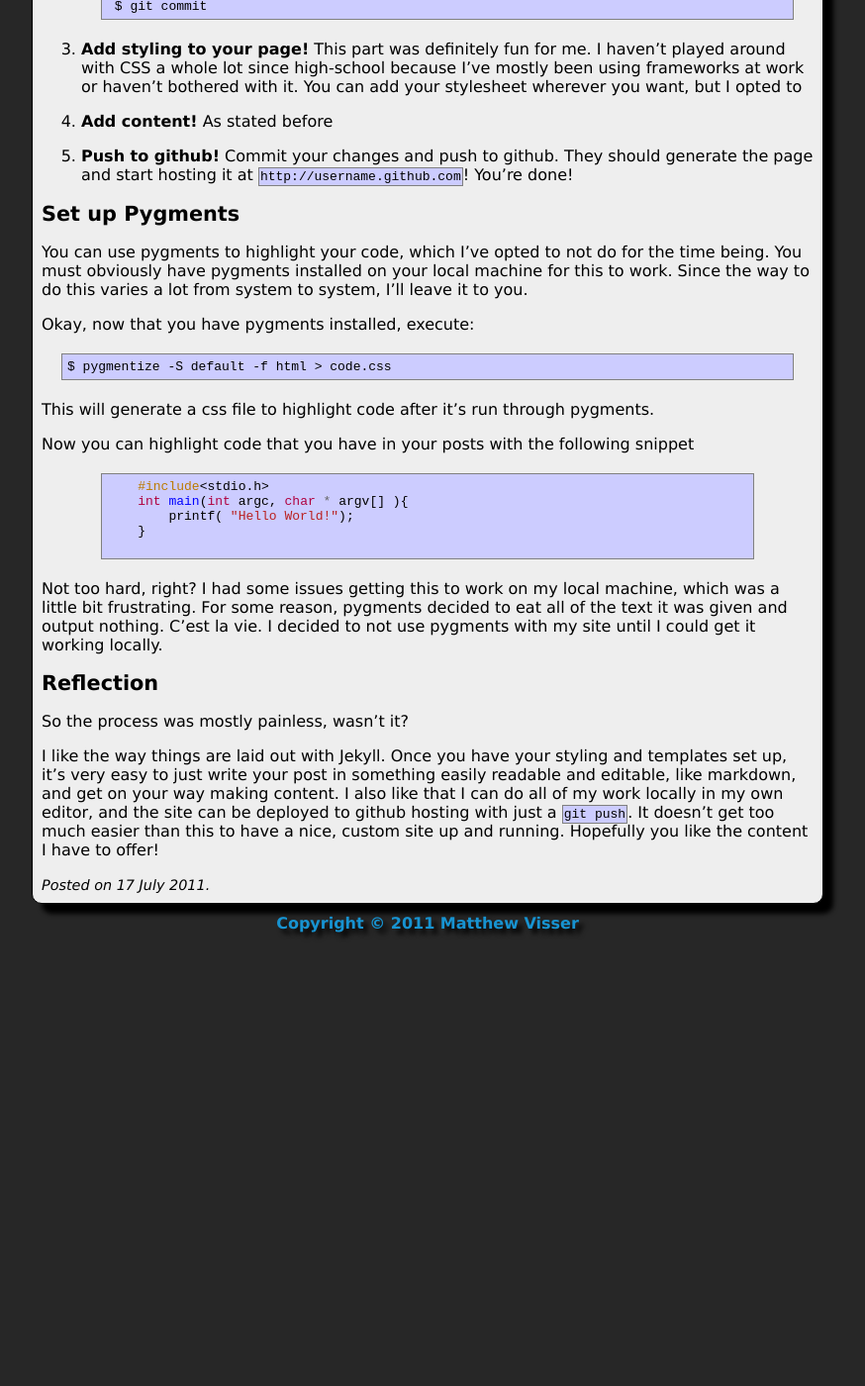
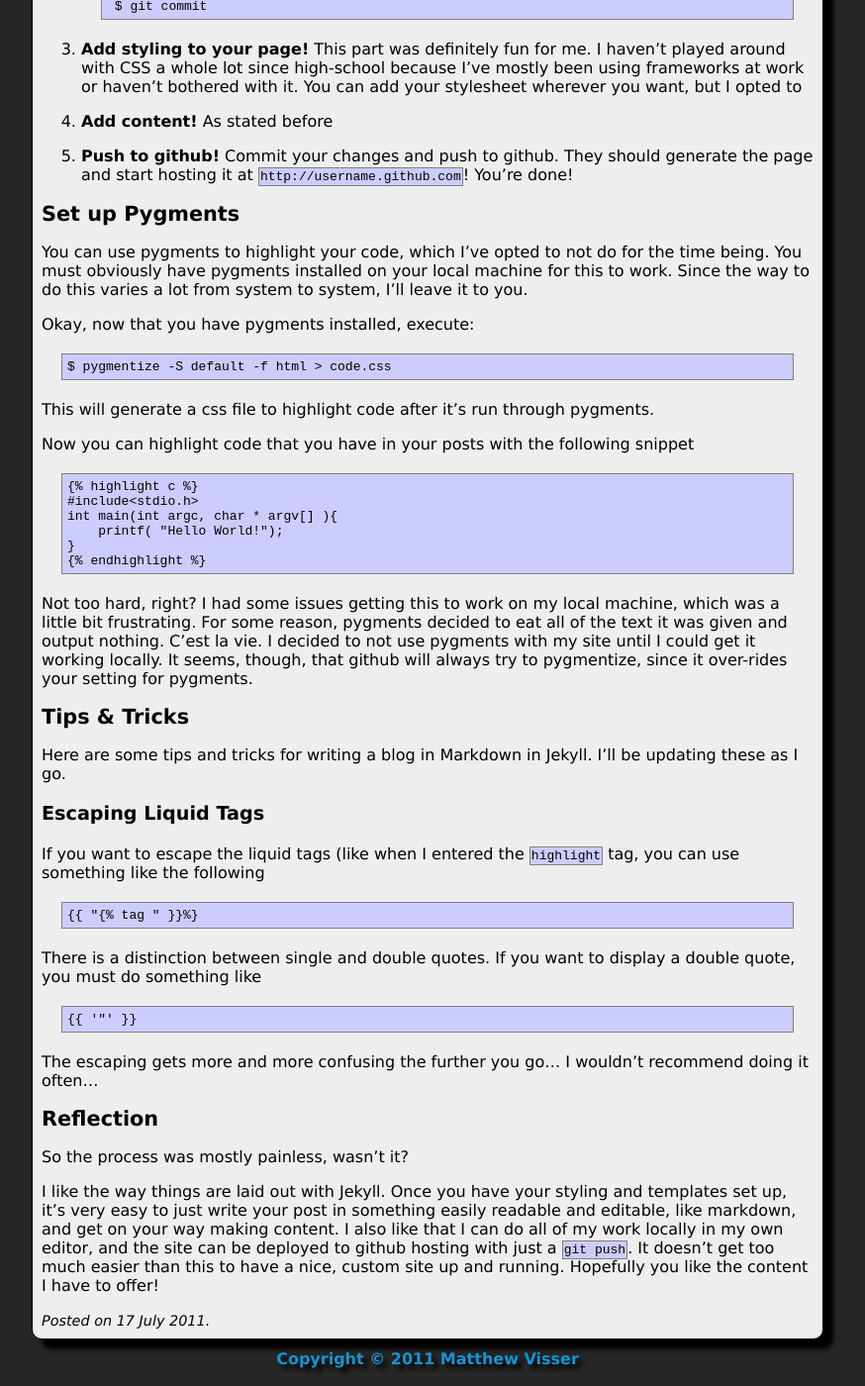
Before and after one commit to mvisser/mvisser.github.com, a Jekyll site: the page built from _posts/2011-07-17-Jekyll-Setup.markdown, in a window 1280 px wide and 1400 px high, scrolled down 786 px. Shown: the whole window at 99% size, without its empty margins (208-1082 px from the left). Built offline with Jekyll 4.4.1, drawn with Linux system fonts in a browser that asks for light colours; before the commit the page ends 1746 px from its top, so only the background shows below that.

Commit message:
Added some tips and tricks and escaped pygments highlighting.

```diff
--- a/_posts/2011-07-17-Jekyll-Setup.markdown
+++ b/_posts/2011-07-17-Jekyll-Setup.markdown
@@ -73,17 +73,40 @@ This will generate a css file to highlight code after it's run through pygments.
 
 Now you can highlight code that you have in your posts with the following snippet
 
-    {% highlight c %}
+    {{ "{% highlight c " }}%}
     #include<stdio.h>
     int main(int argc, char * argv[] ){
         printf( "Hello World!");
     }
-    {% endhighlight %}
+    {{ "{% endhighlight " }}%}
 
 Not too hard, right?  I had some issues getting this to work on my local
 machine, which was a little bit frustrating. For some reason, pygments decided
 to eat all of the text it was given and output nothing.  C'est la vie. I
 decided to not use pygments with my site until I could get it working locally.
+It seems, though, that github will always try to pygmentize, since it
+over-rides your setting for pygments.
+
+Tips &  Tricks
+--------------
+
+Here are some tips and tricks for writing a blog in Markdown in Jekyll. I'll be
+updating these as I go.
+
+### Escaping Liquid Tags ###
+
+If you want to escape the liquid tags (like when I entered the `highlight` tag,
+you can use something like the following
+
+    {{ "{{" }} {{ '"{% tag ' }}{{ "}}" }}%}
+
+There is a distinction between single and double quotes. If you want to display
+a double quote, you must do something like
+
+    {{ "{{ '" }}{{ '"' }}{{'" }}' }}
+
+The escaping gets more and more confusing the further you go... I wouldn't
+recommend doing it often...
 
 
 Reflection
```
